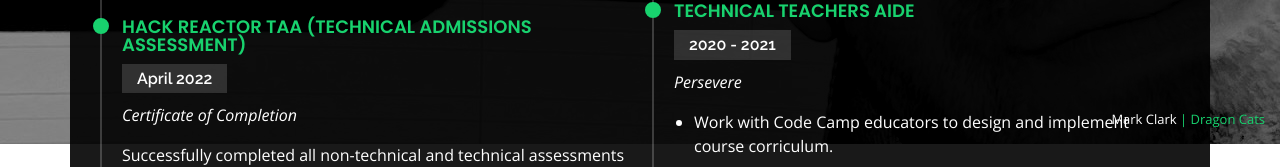
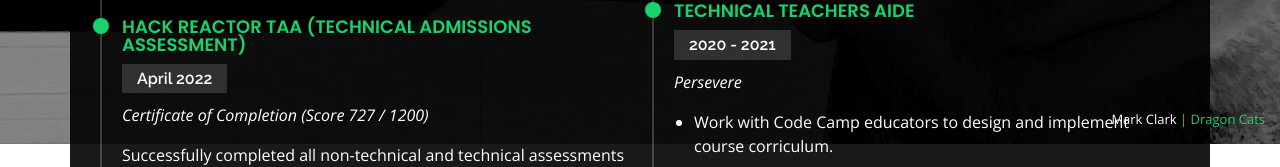
Before and after one commit to fitDizzle/eng-portfolio, a React (Create React App) app: page /resume in a window 1280 px wide. Shown: the part 656-823 px from the top of the page. Built offline with nearby package versions, Linux system fonts and the light colour scheme.

Commit message:
applied CS score

```diff
--- a/src/components/resume.jsx
+++ b/src/components/resume.jsx
@@ -47,7 +47,7 @@ const Resume = () => {
               <h4>Hack Reactor TAA (Technical Admissions Assessment)</h4>
               <h5>April 2022</h5>
               <p>
-                <em>Certificate of Completion</em>
+                <em>Certificate of Completion (Score 727 / 1200)</em>
               </p>
               <p>
                 Successfully completed all non-technical and technical
```
